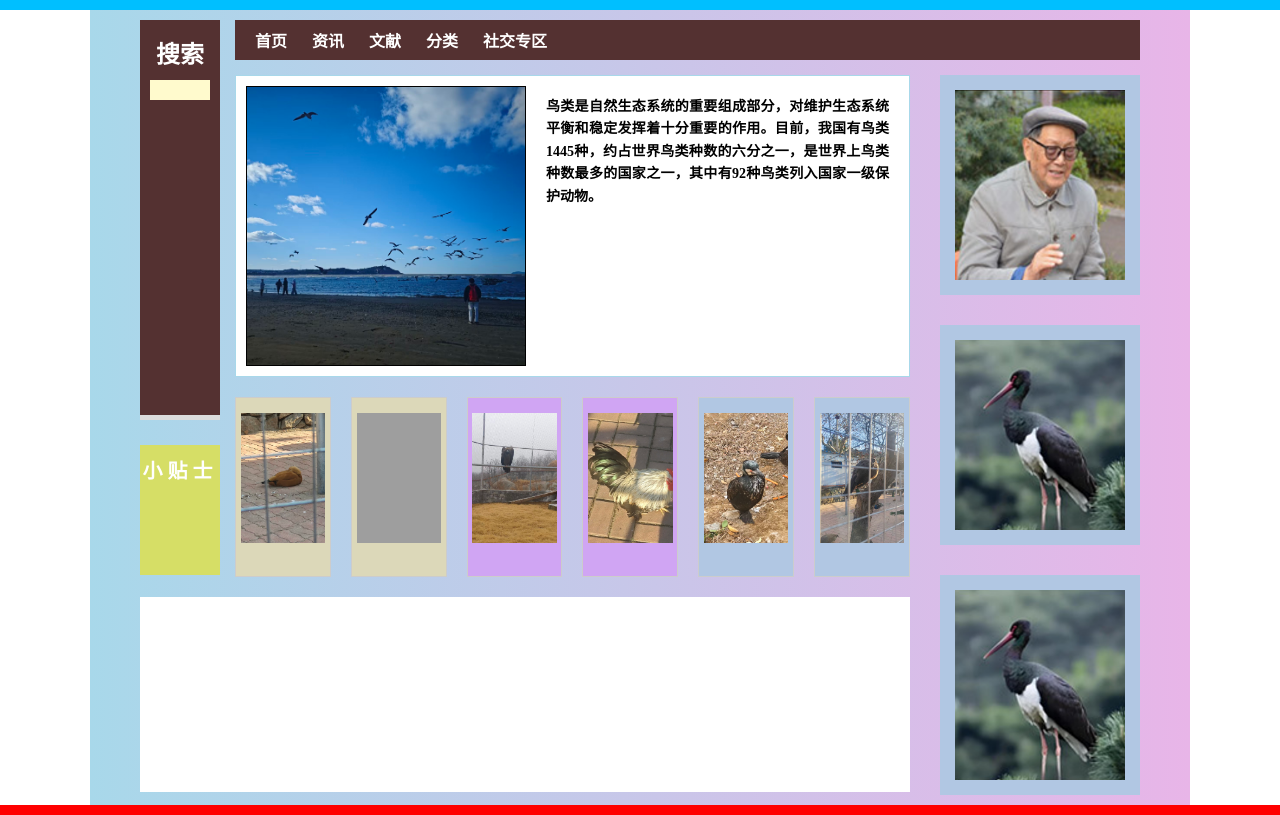
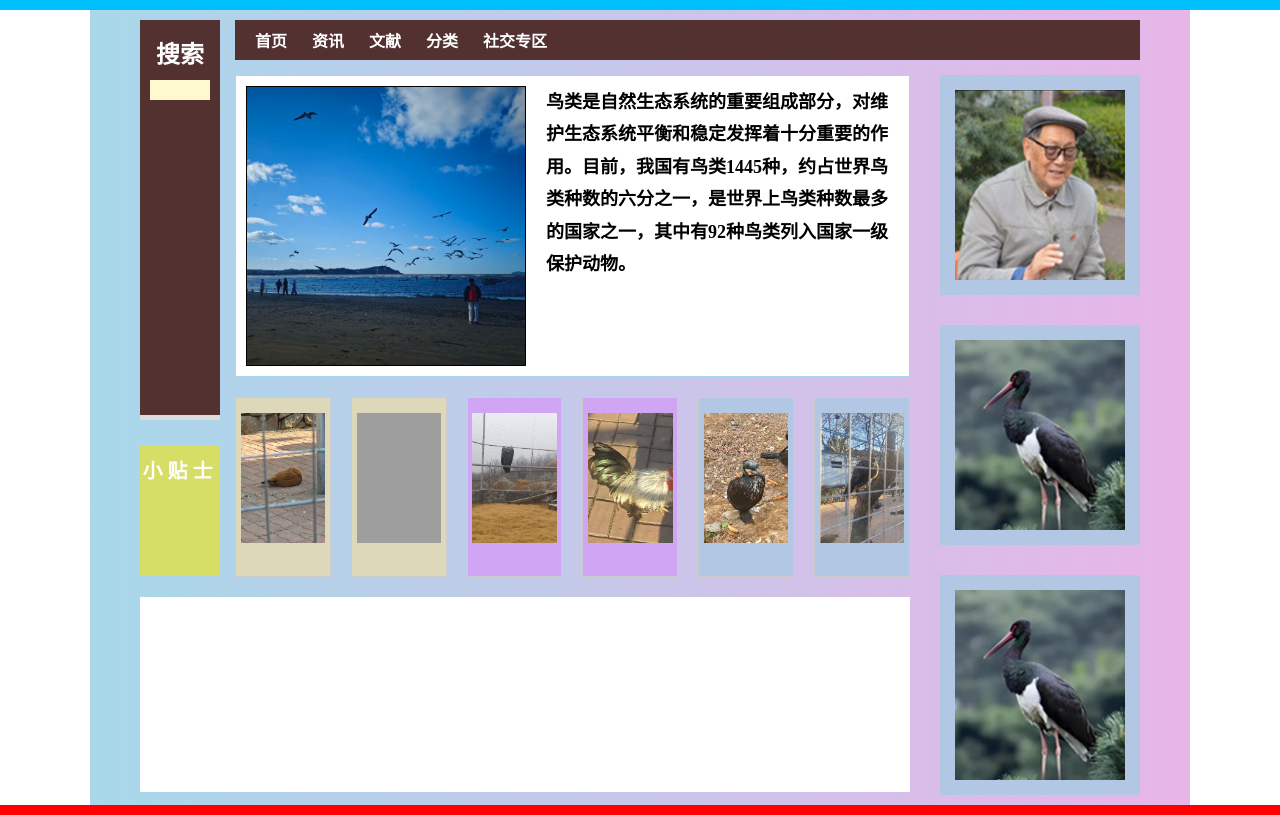
Before and after one commit to JasBreeze/YAN-TAI, a plain HTML site: page 鸟类页面/index.html in a window 1280 px wide. Drawn offline with Linux system fonts and the light colour scheme; grey boxes are pictures that could not be loaded.

Commit message:
Update style.css

```diff
--- a/鸟类页面/style.css
+++ b/鸟类页面/style.css
@@ -172,12 +172,13 @@ body {
 
 .hero-text {
   flex: 1;
-  padding: 10px;
-  font-size: 14px;
-  line-height: 1.6;
+  padding: 0 10px;
+  padding-top: 0;
+  font-size: 18px;   /* 调整字体大小 */
+  line-height: 1.8;  /* 调整行高 */
   font-weight: bold;
   color: black;
-  text-align: justify;
+  text-align: left;
   font-family: "KaiTi", "楷体", serif;
   align-self: flex-start;
 }
```
